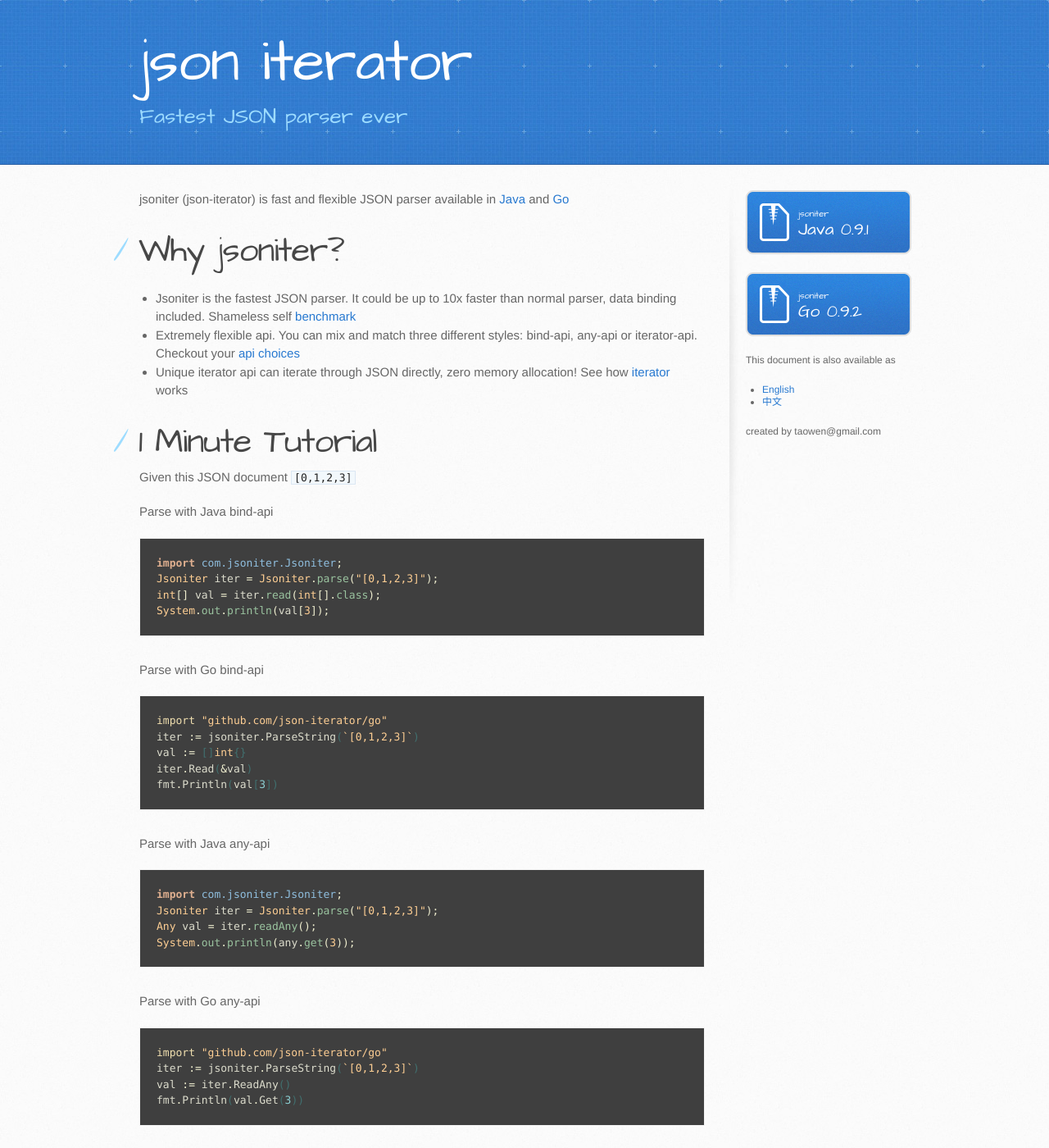
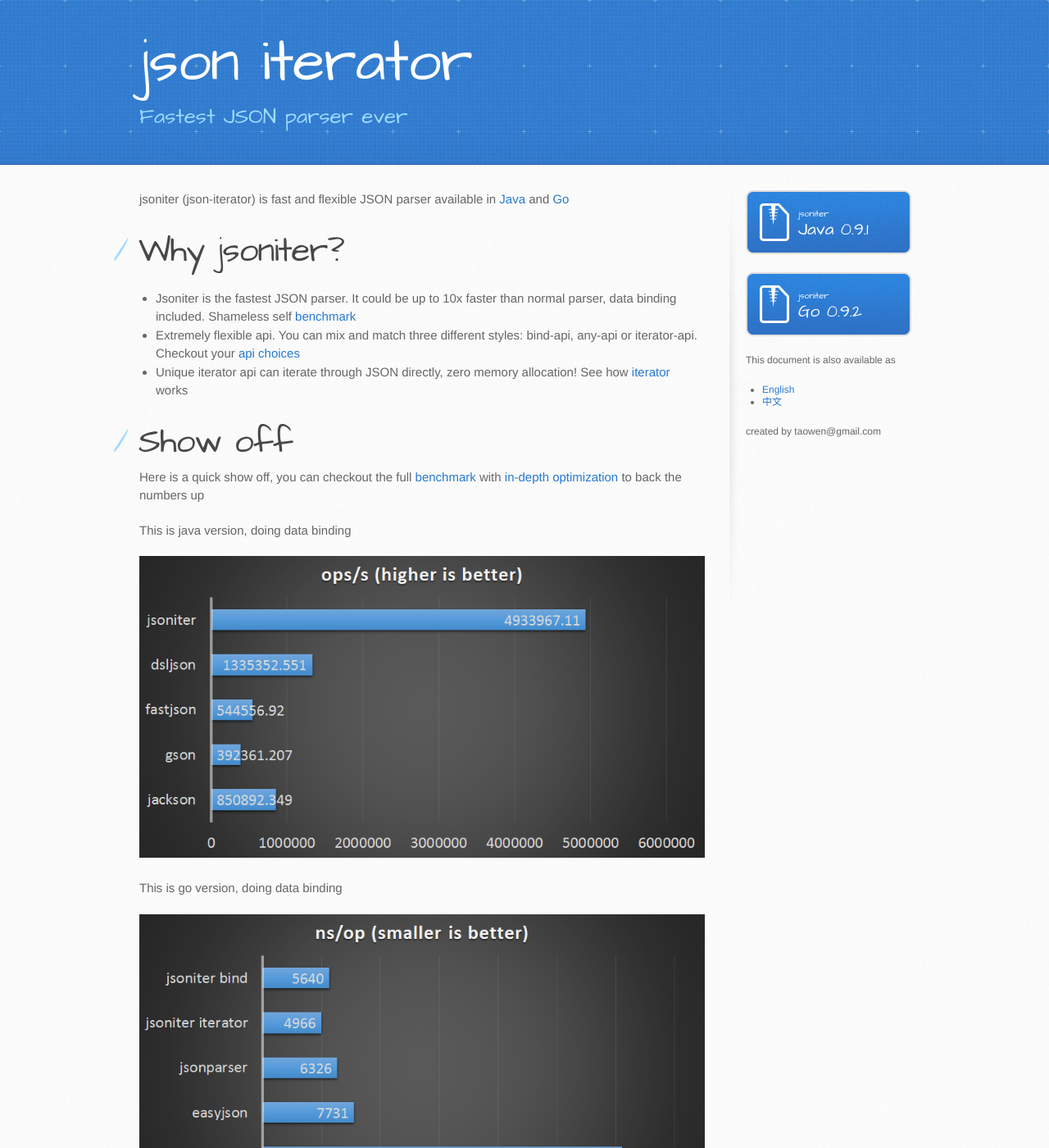
Before and after one commit to json-iterator/json-iterator.github.io, a Jekyll site: the page built from index.md, in a window 1280 px wide and 1400 px high. Shown: the whole window at 82% size. Built offline with Jekyll 4.4.1, drawn with Linux system fonts in a browser that asks for light colours; comment, search, counter and statistics services are not loaded.

Commit message:
Update index.md

```diff
--- a/index.md
+++ b/index.md
@@ -10,6 +10,18 @@ jsoniter (json-iterator) is fast and flexible JSON parser available in [Java](ht
 * Jsoniter is the fastest JSON parser. It could be up to 10x faster than normal parser, data binding included. Shameless self [benchmark](/benchmark.html)
 * Extremely flexible api. You can mix and match three different styles: bind-api, any-api or iterator-api. Checkout your [api choices](/api.html)
 * Unique iterator api can iterate through JSON directly, zero memory allocation! See how [iterator](/api.html#iterator-api) works
+
+# Show off
+
+Here is a quick show off, you can checkout the full [benchmark](/benchmark.html) with [in-depth optimization](/benchmark.html#optimization-used) to back the numbers up
+
+This is java version, doing data binding
+
+![java1](http://jsoniter.com/benchmarks/java1.png)
+
+This is go version, doing data binding
+
+![go-medium](http://jsoniter.com/benchmarks/go-medium.png)
 
 # 1 Minute Tutorial
 
```
